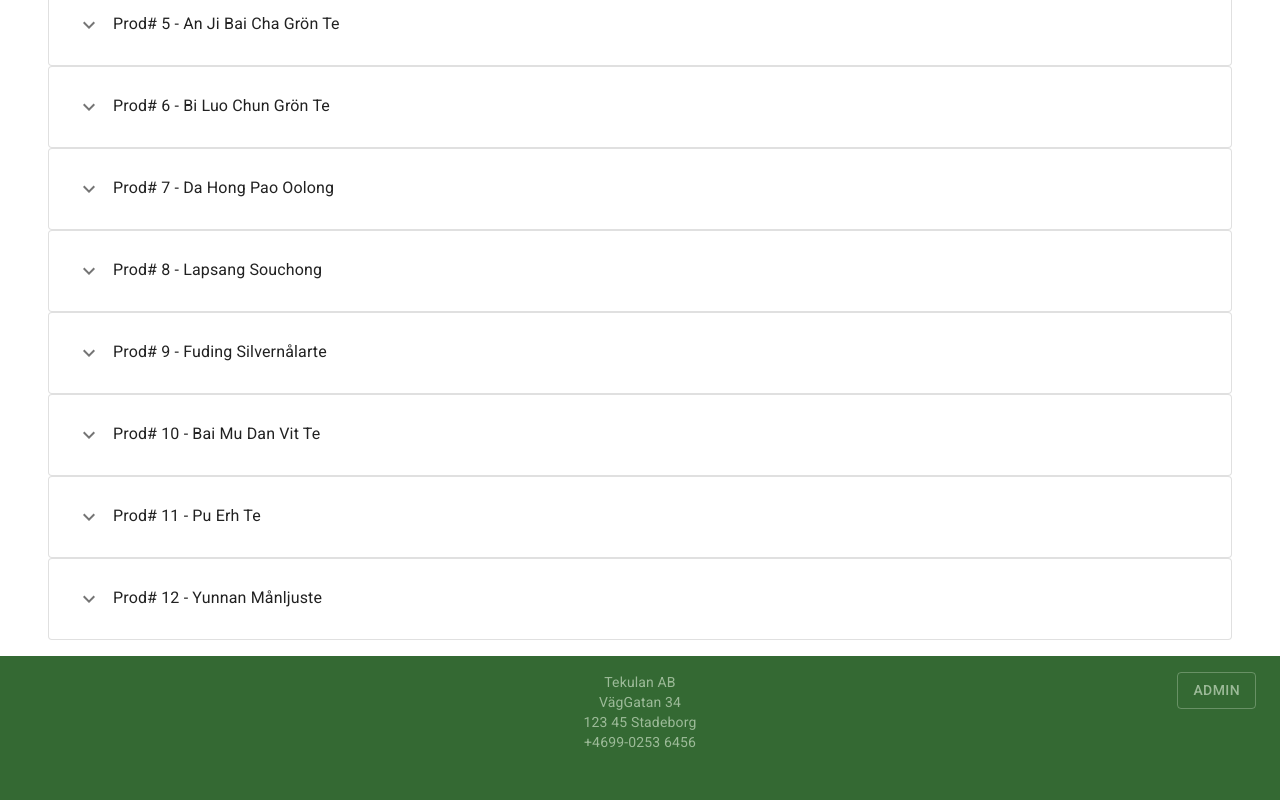
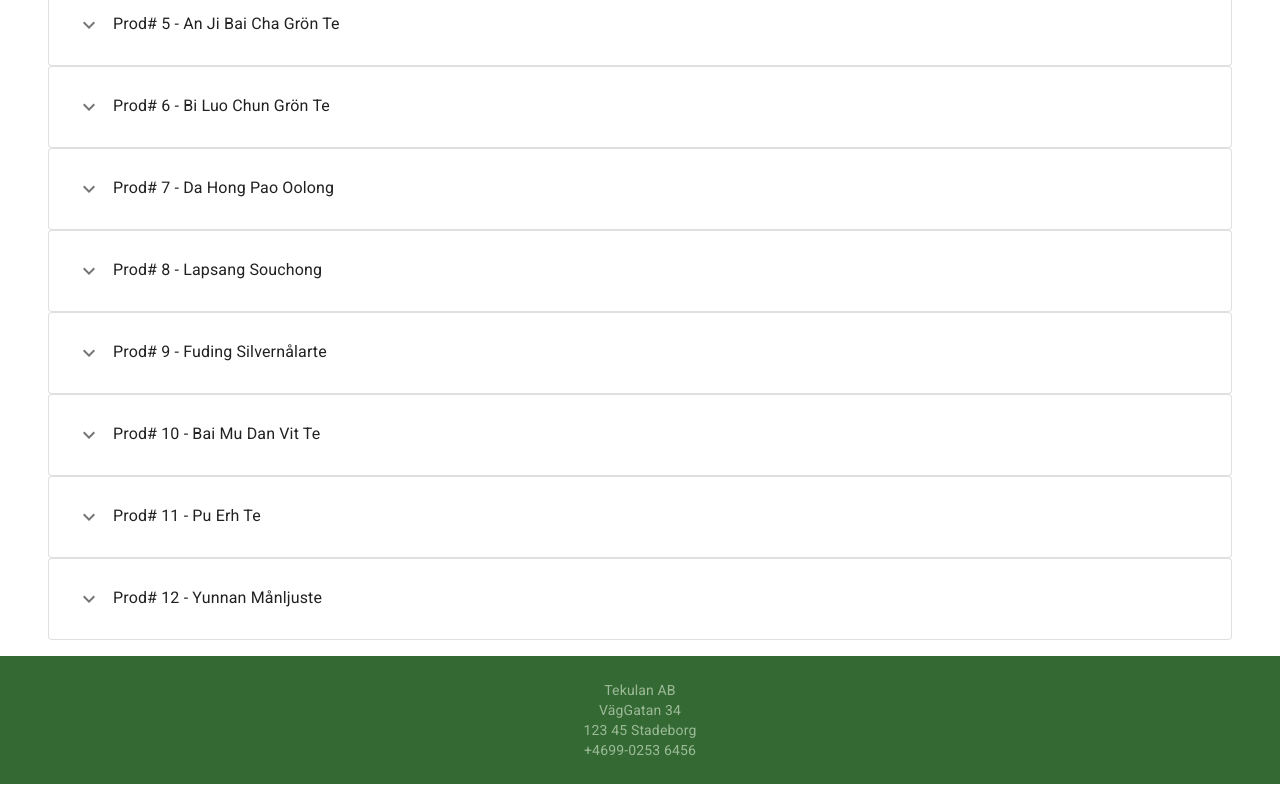
Before and after one commit to alexbryw/te-webshop-api, a React (Create React App) app in the folder client/: page /product/1 in a window 1280 px wide. Shown: the part 490-1290 px from the top of the page. Built offline with nearby package versions, Linux system fonts and the light colour scheme; no server answers.

Commit message:
footer styling

```diff
--- a/client/src/components/Footer/Footer.tsx
+++ b/client/src/components/Footer/Footer.tsx
@@ -13,12 +13,12 @@ export default function Footer() {
 
     const classes = useStyles();
     return (
-        <Container style={footerStyle} maxWidth={false}>
         <Grid
             container
             direction="column"
             justify="center"
             alignItems="center"
+            className={classes.root}
         >
             <Grid item>
                 <Typography color="secondary" variant="body2">
@@ -40,31 +40,6 @@ export default function Footer() {
                     +4699-0253 6456
                     </Typography>
             </Grid>
-                <Grid item className={classes.adminBtn}>
-                    <Link to="/admin" style={buttonStyle}>
-                        <Button color="secondary" variant="outlined">
-                            Admin
-                        </Button>
-                    </Link>
         </Grid>
-            </Grid>
-        </Container>
     )
 }
-
-
-//Footer placement is controlled in Layouts, const stickyFooter
-const footerStyle: CSSProperties = {
-    backgroundColor: '#346933',
-    width: '100vw',
-    position: 'relative',
-    height: '9em',
-    padding: '1em',
-    margin: '1em 0 0 0',
-    bottom: 0
-}
-
-const buttonStyle: CSSProperties = {
-    margin: '0.5em',
-    textDecoration: 'none'
-}
--- a/client/src/components/Footer/FooterStyle.js
+++ b/client/src/components/Footer/FooterStyle.js
@@ -1,13 +1,15 @@
 import { makeStyles } from '@material-ui/core/styles';
 
 const useStyles = makeStyles((theme) => ({
-    adminBtn: {
-        position: "absolute",
-        top: 0,
-        right: 0,
+    root: {
 
-        margin:"1rem"
-
+        backgroundColor: '#346933',
+        width: '100vw',
+        position: 'relative',
+        height: '8rem',
+        padding: '1em',
+        margin: '1em 0 0 0',
+        bottom: 0
     }
 }));
 
```
Lines whose indentation alone changed are shown as unchanged.
